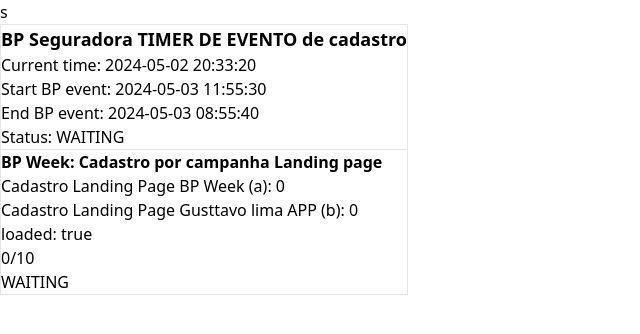
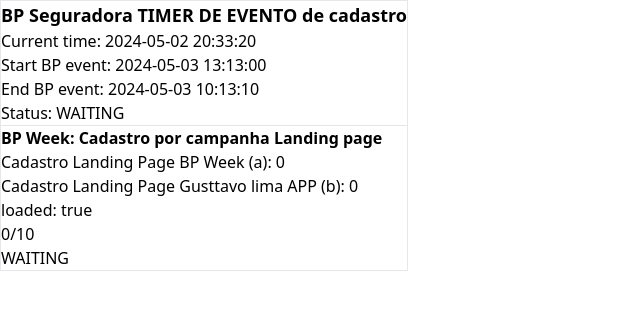
Before and after one commit to coffezilla/sis-form-timeline, a React (Vite) app in the folder my-app/: page / in a window 1280 px wide. Shown: the top 334 px of the page, without its empty margins (0-640 px from the left). Built offline with nearby package versions, Linux system fonts and the light colour scheme.

Commit message:
final dev

```diff
--- a/my-app/src/App.tsx
+++ b/my-app/src/App.tsx
@@ -190,13 +190,14 @@
     },
   ];
 
-  const startEvent = "2024-05-03 11:55:30";
+  const startEvent = "2024-05-03 13:13:00";
+  // const startEvent2 = "2024-05-03 13:13:40";
 
   return (
     <>
-      <div>s</div>
       <div className="flex">
         <Counter events={events} start={startEvent} />
+        {/* <Counter events={events} start={startEvent2} /> */}
         {/* <Counter events={events2} start={startEvent} /> */}
         {/* <Counter events={events3} start={startEvent} /> */}
       </div>
```
